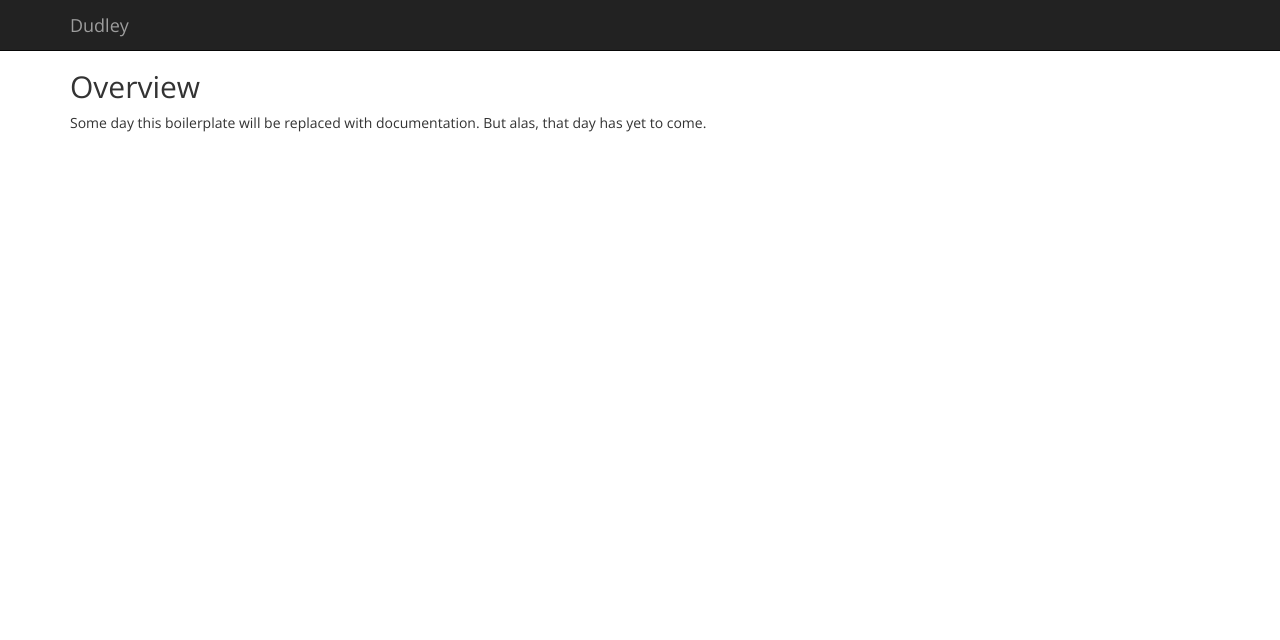
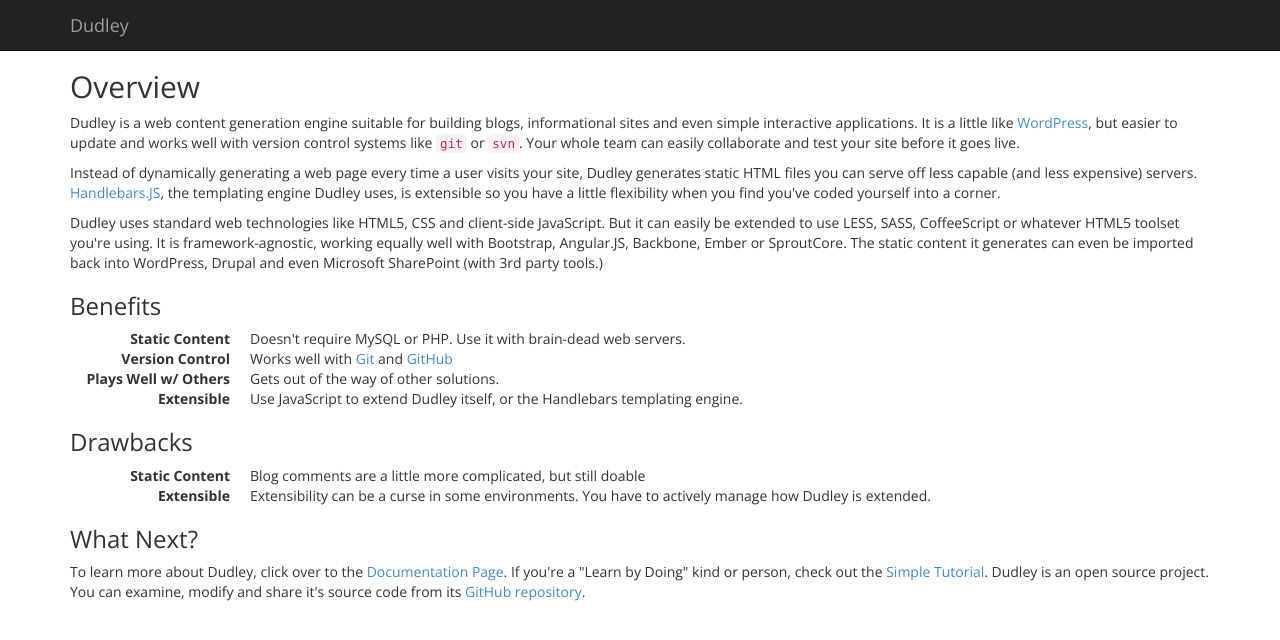
Before and after one commit to OhMeadhbh/dudley, a plain HTML site: page overview.html in a window 1280 px wide. Drawn offline with nearby package versions, Linux system fonts and the light colour scheme.

Commit message:
updated pages from source Tue Jan  6 05:44:09 PST 2015

```diff
--- a/overview.html
+++ b/overview.html
@@ -34,8 +34,73 @@
     <div class="col-md-12 item">
       <h2>Overview</h2>
       <p>
-        Some day this boilerplate will be replaced with
-        documentation. But alas, that day has yet to come.
+        Dudley is a web content generation engine suitable for
+        building blogs, informational sites and even simple
+        interactive applications. It is a little
+        like <a href="https://wordpress.org/">WordPress</a>, but
+        easier to update and works well with version control systems
+        like <code>git</code> or <code>svn</code>. Your whole team can
+        easily collaborate and test your site before it goes live.
+      </p>
+
+      <p>
+        Instead of dynamically generating a web page every time a user
+        visits your site, Dudley generates static HTML files you can
+        serve off less capable (and less expensive) servers.
+        <a href="http://handlebarsjs.com/">Handlebars.JS</a>, the
+        templating engine Dudley uses, is extensible so you have a
+        little flexibility when you find you've coded yourself into a
+        corner.
+      </p>
+
+      <p>
+        Dudley uses standard web technologies like HTML5, CSS and
+        client-side JavaScript. But it can easily be extended to use
+        LESS, SASS, CoffeeScript or whatever HTML5 toolset you're
+        using. It is framework-agnostic, working equally well with
+        Bootstrap, Angular.JS, Backbone, Ember or SproutCore. The
+        static content it generates can even be imported back into
+        WordPress, Drupal and even Microsoft SharePoint (with 3rd
+        party tools.)
+      </p>
+
+      <h3>Benefits</h3>
+
+      <dl class="dl-horizontal">
+        <dt>Static Content</dt>
+        <dd>Doesn't require MySQL or PHP. Use it with brain-dead web servers.</dd>
+
+        <dt>Version Control</dt>
+        <dd>Works well with <a href="http://git-scm.com/">Git</a> and <a href="https://github.com/">GitHub</a></dd>
+
+        <dt>Plays Well w/ Others</dt>
+        <dd>Gets out of the way of other solutions.</dd>
+
+        <dt>Extensible</dt>
+        <dd>Use JavaScript to extend Dudley itself, or the Handlebars templating engine.</dd>
+      </dl>
+
+      <h3>Drawbacks</h3>
+
+      <dl class="dl-horizontal">
+        <dt>Static Content</dt>
+        <dd>Blog comments are a little more complicated, but still doable</dd>
+
+        <dt>Extensible</dt>
+        <dd>Extensibility can be a curse in some environments. You have to actively manage how Dudley is extended.</dd>
+      </dl>
+
+      <h3>What Next?</h3>
+
+      <p>
+        To learn more about Dudley, click over to
+        the <a href="documentation.html">Documentation Page</a>. If
+        you're a "Learn by Doing" kind or person, check out
+        the <a href="tutorial.html">Simple Tutorial</a>. Dudley is an
+        open source project. You can examine, modify and share it's
+        source code from
+        its <a href="https://github.com/OhMeadhbh/dudley/tree/master">GitHub
+        repository</a>.
       </p>
     </div>
   </div>
```
